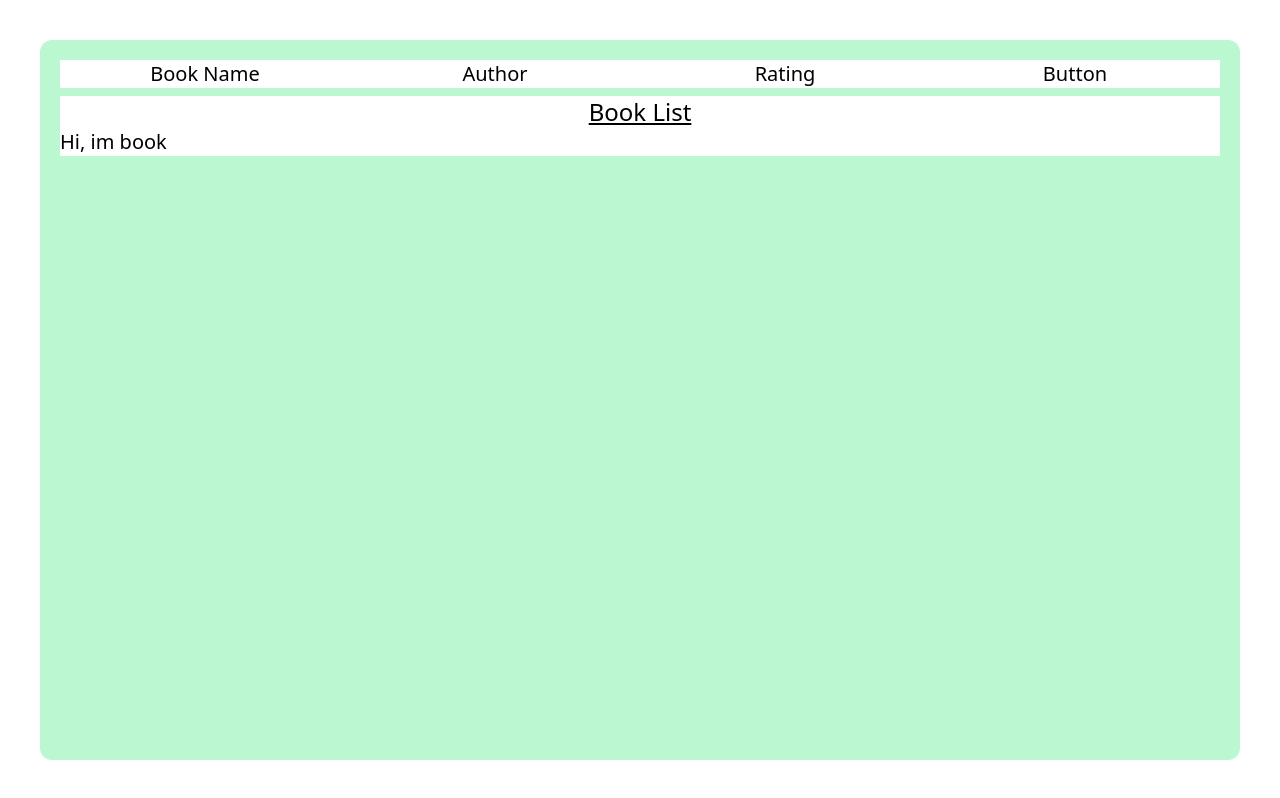
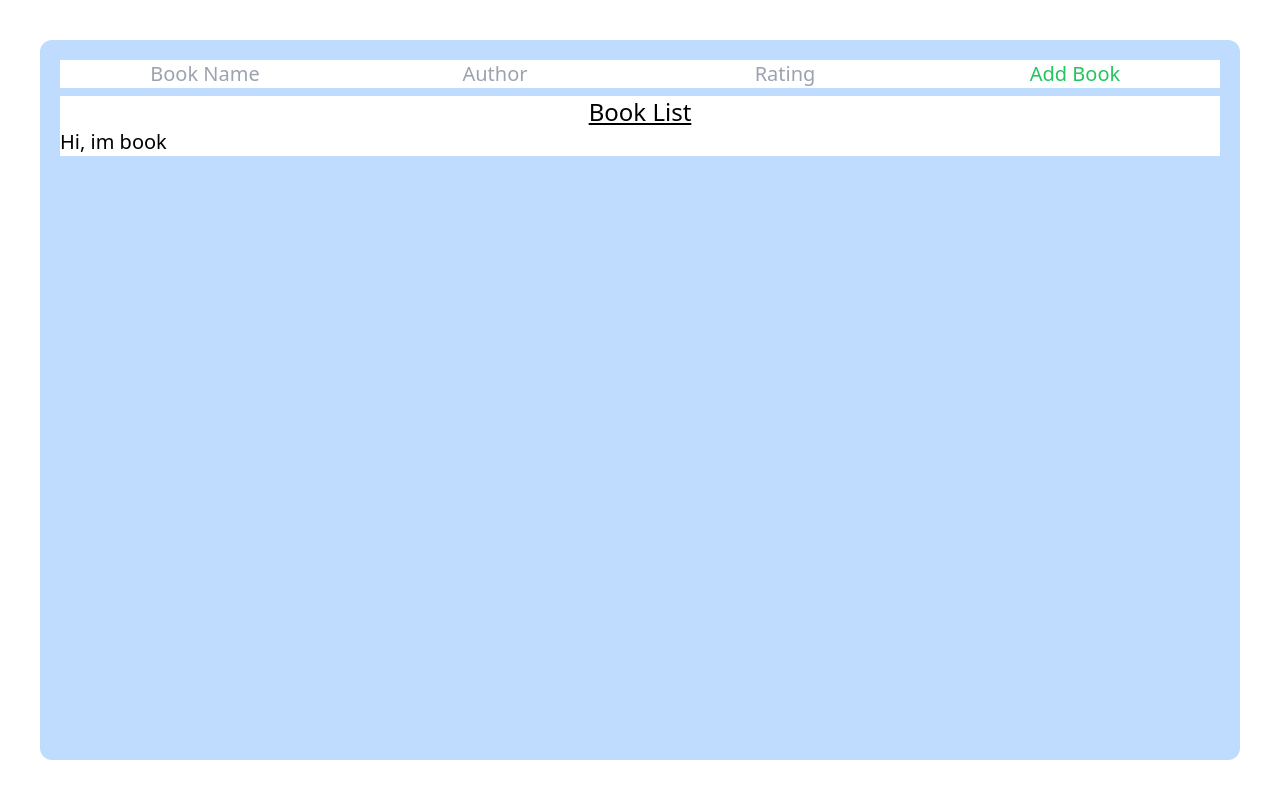
Before and after one commit to RobJJ/stack-test-bookshop, a React (Create React App) app in the folder client/: page / in a window 1280 px wide. Built offline with nearby package versions, Linux system fonts and the light colour scheme.

Commit message:
Input changes to add Book

```diff
--- a/client/src/App.js
+++ b/client/src/App.js
@@ -1,14 +1,34 @@
+import React from "react";
 import Book from "./components/Book.component";
-
+//
+//
 function App() {
   return (
     <div className="w-screen h-screen p-10">
-      <div className="bg-green-200 h-full w-full rounded-xl p-5 text-xl flex flex-col gap-2">
+      <div className="bg-blue-200 h-full w-full rounded-xl p-5 text-xl flex flex-col gap-2">
         <section className="w-full bg-white flex text-center">
-          <div className="w-1/4">Book Name</div>
-          <div className="w-1/4">Author</div>
-          <div className="w-1/4">Rating</div>
-          <div className="w-1/4">Button</div>
+          <div className="w-1/4">
+            <input
+              className="text-center w-full"
+              type="text"
+              placeholder="Book Name"
+            />
+          </div>
+          <div className="w-1/4">
+            <input
+              className="text-center w-full"
+              type="text"
+              placeholder="Author"
+            />
+          </div>
+          <div className="w-1/4">
+            <input
+              className="text-center w-full"
+              type="text"
+              placeholder="Rating"
+            />
+          </div>
+          <div className="w-1/4 text-green-500">Add Book</div>
         </section>
         <section className="w-full bg-white flex flex-col">
           <div className="w-full text-2xl underline text-center">Book List</div>
@@ -22,3 +42,8 @@ function App() {
 }
 
 export default App;
+
+// TODO
+//
+// For every book in the bookList Database, we render a book and display it
+//
```
